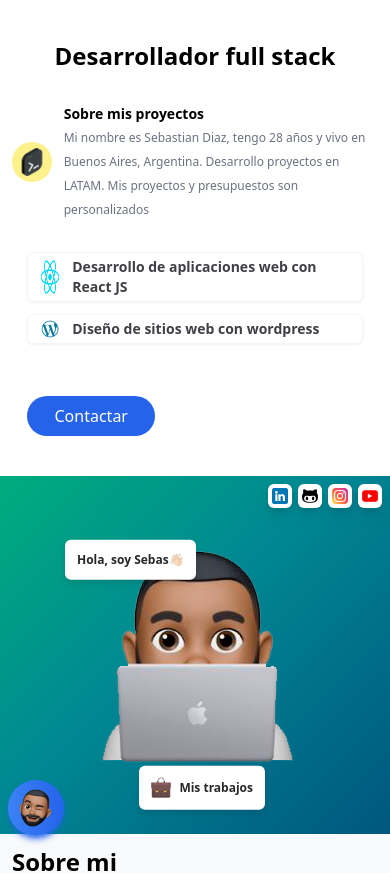
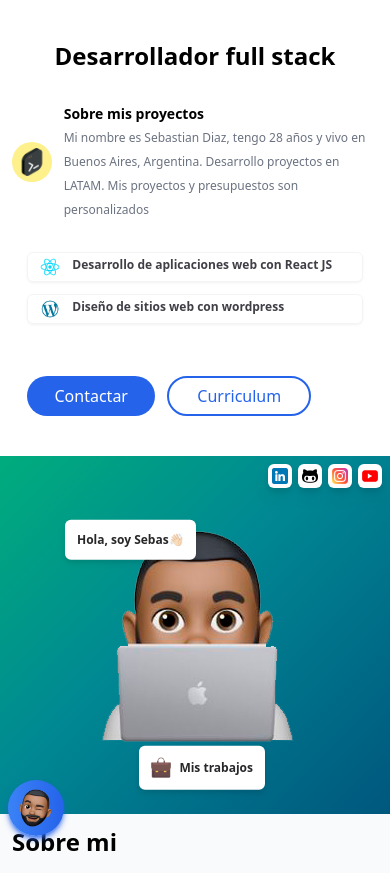
Before and after one commit to sebasc0de/sebascode-ts, a React (Vite) app: page / in a window 390 px wide. Shown: the top 873 px of the page. Built offline with nearby package versions, Linux system fonts and the light colour scheme.

Commit message:
Button added

```diff
--- a/src/components/HeroSection/HeroSection.tsx
+++ b/src/components/HeroSection/HeroSection.tsx
@@ -1,4 +1,6 @@
 import { useTranslation } from "react-i18next";
+import { Button } from "../UI/Button";
+import { Href } from "../UI/Href";
 import { RRSS } from "../UI/RRSS";
 import { Dialog } from "./Dialog";
 
@@ -37,22 +39,31 @@ export const HeroSection = () => {
           {/* Action */}
           <div className="flex flex-col gap-3 w-11/12 md:w-96">
             {/* React js budget */}
-            <div className="bg-white rounded-md border border-gray-100 drop-shadow-sm p-1 px-3 flex text-sm font-bold text-zinc-700 ">
-              <img src="/logos/react.png" className="w-5 mr-3" />
+            <div className="bg-white rounded-md border border-gray-100 drop-shadow-sm p-1 px-3 flex lg:text-sm font-bold text-zinc-700 text-xs">
+              <img src="/logos/react.png" className="w-5 mr-3 object-contain" />
               {t("heroSection.reactWebApps")}
             </div>
             {/* Wordpress budget */}
-            <div className="bg-white rounded-md border border-gray-100 drop-shadow-sm p-1 px-3 flex text-sm font-bold text-zinc-700 ">
-              <img src="/logos/wordpress.png" className="w-5 mr-3" />
+            <div className="bg-white rounded-md border border-gray-100 drop-shadow-sm p-1 px-3 flex lg:text-sm font-bold text-zinc-700 text-xs">
+              <img
+                src="/logos/wordpress.png"
+                className="w-5 mr-3 object-contain"
+              />
               {t("heroSection.wordpressWebs")}
             </div>
             {/* Action */}
-            <div className="mt-10">
+            <div className="mt-10 flex gap-3">
               <a href="#meet">
                 <button className="bg-blue-600 text-white rounded-full p-2 text-md w-32 font-medium">
                   {t("heroSection.contactButton")}
                 </button>
               </a>
+              {/* Curriculum button */}
+              <Href
+                outline
+                text="Curriculum"
+                url="https://www.dropbox.com/s/zmnbqqpibkylwdc/Curriculum.pdf?dl=0"
+              />
             </div>
           </div>
         </section>
```
